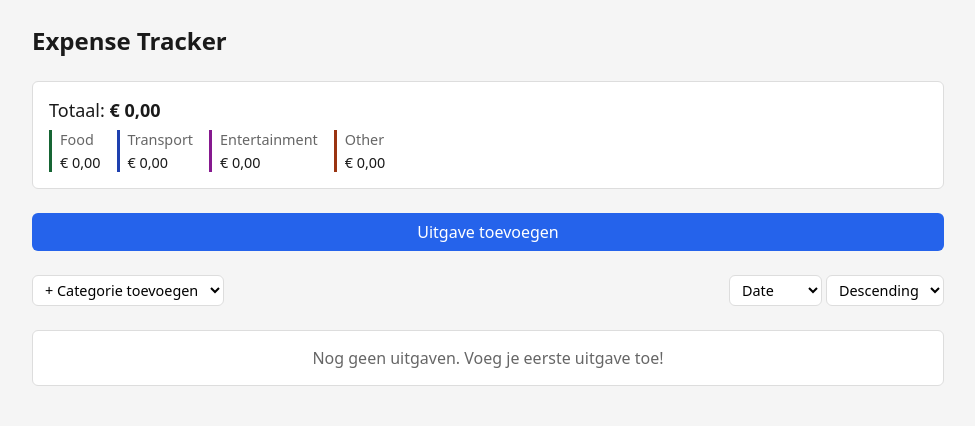
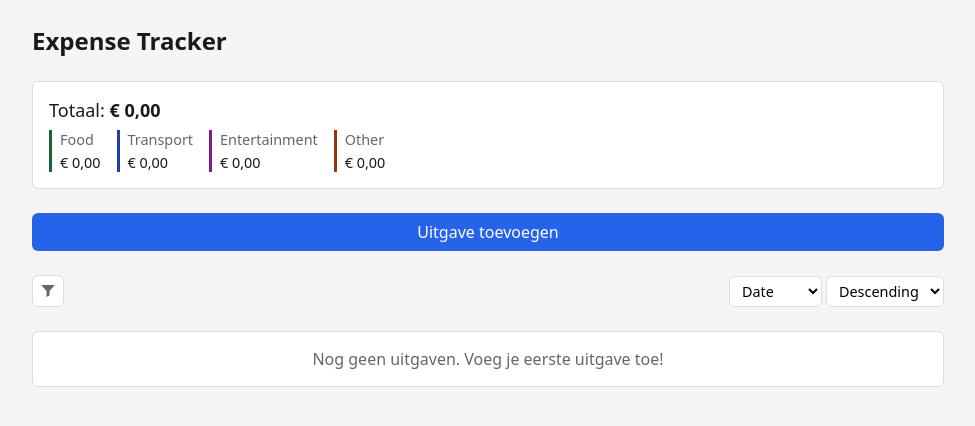
Before and after one commit to Marc-Elz/expense-tracker, a JavaScript app in the folder app/: page / in a window 1280 px wide. Shown: the top 426 px of the page, without its empty margins (152-1127 px from the left). Built offline with nearby package versions, Linux system fonts and the light colour scheme.

Commit message:
Replace category select with icon

```diff
--- a/app/src/components/FilterBar.vue
+++ b/app/src/components/FilterBar.vue
@@ -1,14 +1,31 @@
 <template>
   <div class="filter-bar">
     <div class="categories">
-      <select
-        class="add-category"
-        value=""
-        @change="addCategory(($event.target as HTMLSelectElement).value as Category); ($event.target as HTMLSelectElement).value = ''"
-      >
-        <option value="" disabled>+ Categorie toevoegen</option>
-        <option v-for="cat in availableCategories" :key="cat" :value="cat">{{ cat }}</option>
-      </select>
+      <div class="filter-dropdown" ref="dropdownRef">
+        <button
+          type="button"
+          class="filter-toggle"
+          aria-label="Categorie toevoegen"
+          @click="isOpen = !isOpen"
+        >
+          <svg viewBox="0 0 24 24" width="18" height="18" fill="currentColor">
+            <path d="M3 4h18l-7 8v6l-4 2v-8z" />
+          </svg>
+        </button>
+
+        <div v-if="isOpen" class="dropdown-menu">
+          <button
+            v-for="cat in availableCategories"
+            :key="cat"
+            type="button"
+            class="dropdown-option"
+            @click="addCategory(cat)"
+          >
+            {{ cat }}
+          </button>
+          <span v-if="availableCategories.length === 0" class="dropdown-empty">Alle categorieën geselecteerd</span>
+        </div>
+      </div>
 
       <span v-for="cat in filters.category" :key="cat" class="chip" :class="`chip-${cat.toLowerCase()}`">
         {{ cat }} <button type="button" class="chip-remove" @click="removeCategory(cat)">×</button>
@@ -36,7 +53,7 @@
 </template>
 
 <script setup lang="ts">
-import { computed } from 'vue'
+import { computed, onBeforeUnmount, onMounted, ref } from 'vue'
 import type { Category, Filters, SortField, SortOrder } from '../types'
 import { CATEGORIES } from '../types'
 
@@ -51,6 +68,23 @@ const emit = defineEmits<{
 const availableCategories = computed(() =>
   CATEGORIES.filter((cat) => !props.filters.category.includes(cat)),
 )
+
+const isOpen = ref(false)
+const dropdownRef = ref<HTMLElement | null>(null)
+
+function handleClickOutside(event: MouseEvent) {
+  // composedPath() is a snapshot of the path at dispatch time, so it still
+  // reflects "was the click inside the dropdown" even if that click (e.g.
+  // selecting a category) caused the clicked element to be removed from the
+  // DOM before this document-level listener runs (event.target.contains()
+  // would wrongly say "outside" in that case).
+  if (dropdownRef.value && !event.composedPath().includes(dropdownRef.value)) {
+    isOpen.value = false
+  }
+}
+
+onMounted(() => document.addEventListener('click', handleClickOutside))
+onBeforeUnmount(() => document.removeEventListener('click', handleClickOutside))
 
 function addCategory(cat: Category) {
   emit('update:filters', { ...props.filters, category: [...props.filters.category, cat] })
@@ -83,6 +117,66 @@ function removeCategory(cat: Category) {
 .sort {
   display: flex;
   gap: var(--spacing-1);
+}
+
+.filter-dropdown {
+  position: relative;
+}
+
+.filter-toggle {
+  display: inline-flex;
+  align-items: center;
+  justify-content: center;
+  width: 32px;
+  height: 32px;
+  padding: 0;
+  border: 1px solid var(--color-border);
+  border-radius: var(--radius);
+  background: var(--color-surface);
+  color: var(--color-text-muted);
+  cursor: pointer;
+}
+
+.filter-toggle:hover {
+  color: var(--color-primary);
+  border-color: var(--color-primary);
+}
+
+.dropdown-menu {
+  position: absolute;
+  top: calc(100% + var(--spacing-1));
+  left: 0;
+  z-index: 10;
+  display: flex;
+  flex-direction: column;
+  min-width: 160px;
+  padding: var(--spacing-1);
+  border: 1px solid var(--color-border);
+  border-radius: var(--radius);
+  background: var(--color-surface);
+  box-shadow: 0 4px 12px rgba(0, 0, 0, 0.1);
+}
+
+.dropdown-option {
+  text-align: left;
+  border: none;
+  background: none;
+  font-family: inherit;
+  font-size: 0.9rem;
+  padding: var(--spacing-1) var(--spacing-2);
+  border-radius: var(--radius);
+  color: var(--color-text);
+  cursor: pointer;
+}
+
+.dropdown-option:hover {
+  background: var(--color-bg);
+}
+
+.dropdown-empty {
+  font-size: 0.85rem;
+  color: var(--color-text-muted);
+  padding: var(--spacing-1) var(--spacing-2);
 }
 
 select {
```
Also changed, not shown: 2 other files (tests, documents, lock files or other folders).
